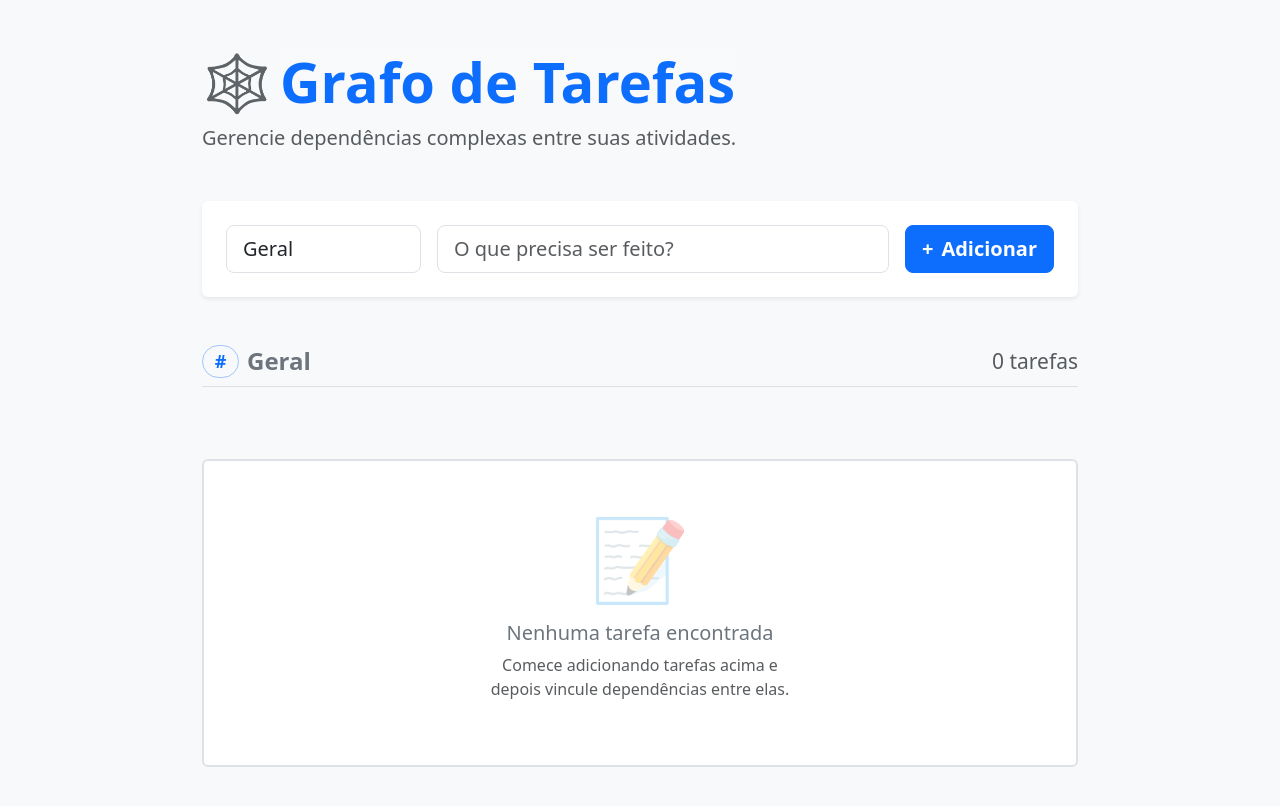
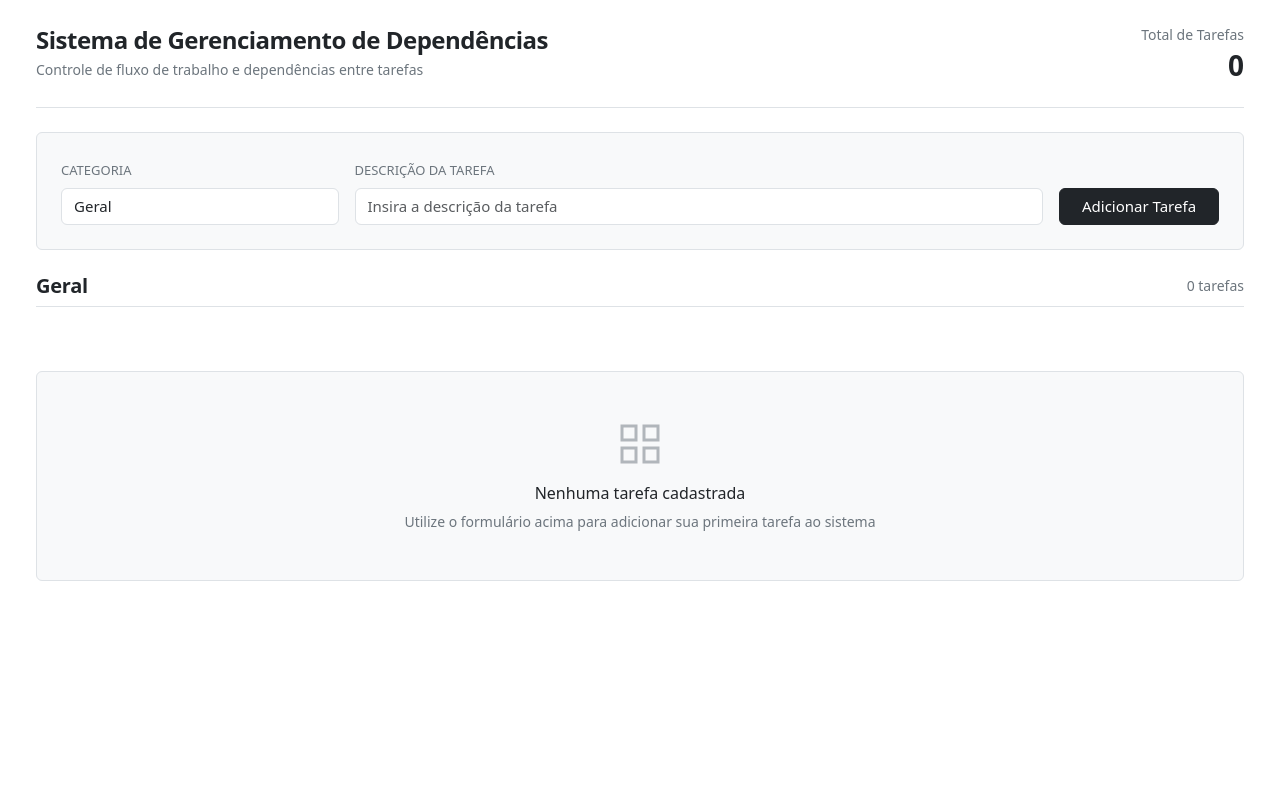
Before and after one commit to Domingos-dp/Task, a Nuxt app: page / in a window 1280 px wide. Shown: the top 806 px of the page. Built offline with nearby package versions, Linux system fonts and the light colour scheme.

Commit message:
feat: nova versao

```diff
--- a/app/app.vue
+++ b/app/app.vue
@@ -33,30 +33,47 @@ const getAvailableDependencies = (taskId: string) => {
 </script>
 
 <template>
-  <div class="min-vh-100 bg-light p-3 p-sm-5 text-dark">
-    <div class="container" style="max-width: 900px">
-      <header class="mb-5 text-center text-sm-start">
+  <div class="min-vh-100 bg-white p-4">
+    <div class="container" style="max-width: 1400px">
+      <!-- Header -->
+      <header class="border-bottom pb-4 mb-4">
+        <div class="row align-items-center">
+          <div class="col">
             <h1
-          class="display-4 fw-bold text-dark d-flex align-items-center justify-content-center justify-content-sm-start gap-2"
+              class="h4 fw-bold text-dark mb-1"
+              style="letter-spacing: -0.5px"
             >
-          <span>🕸️</span>
-          <span class="text-primary bg-gradient"> Grafo de Tarefas </span>
+              Sistema de Gerenciamento de Dependências
             </h1>
-        <p class="mt-2 text-muted lead">
-          Gerencie dependências complexas entre suas atividades.
+            <p class="text-secondary mb-0" style="font-size: 0.875rem">
+              Controle de fluxo de trabalho e dependências entre tarefas
             </p>
+          </div>
+          <div class="col-auto">
+            <div class="text-end">
+              <div class="small text-secondary mb-1">Total de Tarefas</div>
+              <div class="h3 fw-bold text-dark mb-0">{{ tasks.length }}</div>
+            </div>
+          </div>
+        </div>
       </header>
 
-      <section class="card shadow-sm border-0 mb-5">
-        <div class="card-body p-4">
-          <div class="row g-3">
-            <div class="col-12 col-md-3 position-relative">
+      <section class="bg-light border rounded mb-4 p-4">
+        <div class="row g-3 align-items-end">
+          <div class="col-12 col-md-3">
+            <label
+              class="form-label text-secondary fw-medium mb-2"
+              style="font-size: 0.8125rem"
+            >
+              CATEGORIA
+            </label>
             <input
               v-model="newTaskArea"
               list="areas-list"
               type="text"
-                placeholder="Área (ex: Geral)"
-                class="form-control form-control-lg"
+              placeholder="Ex: Desenvolvimento"
+              class="form-control border"
+              style="font-size: 0.9375rem"
             />
             <datalist id="areas-list">
               <option
@@ -68,41 +85,50 @@ const getAvailableDependencies = (taskId: string) => {
           </div>
 
           <div class="col-12 col-md">
+            <label
+              class="form-label text-secondary fw-medium mb-2"
+              style="font-size: 0.8125rem"
+            >
+              DESCRIÇÃO DA TAREFA
+            </label>
             <input
               v-model="newTaskTitle"
               @keyup.enter="handleAddTask"
               type="text"
-                placeholder="O que precisa ser feito?"
-                class="form-control form-control-lg"
+              placeholder="Insira a descrição da tarefa"
+              class="form-control border"
+              style="font-size: 0.9375rem"
             />
           </div>
 
           <div class="col-12 col-md-auto">
             <button
               @click="handleAddTask"
-                class="btn btn-primary btn-lg w-100 d-flex align-items-center justify-content-center gap-2 fw-semibold"
+              class="btn btn-dark w-100 fw-medium"
+              style="min-width: 160px; font-size: 0.9375rem"
             >
-                <span>+</span> Adicionar
+              Adicionar Tarefa
             </button>
-            </div>
           </div>
         </div>
       </section>
 
       <section>
         <div v-for="area in sortedAreas" :key="area" class="mb-5">
+          <div
+            class="d-flex align-items-center justify-content-between mb-3 pb-2 border-bottom"
+          >
             <h2
-            class="h4 fw-bold text-secondary border-bottom pb-2 mb-4 d-flex align-items-center gap-2"
-          >
-            <span
-              class="badge bg-light text-primary border border-primary-subtle rounded-pill"
-              >#</span
+              class="h5 fw-bold text-dark mb-0"
+              style="letter-spacing: -0.25px"
             >
               {{ area }}
-            <span class="small fw-normal text-muted ms-auto"
-              >{{ getTasksForArea(area).length }} tarefas</span
-            >
             </h2>
+            <span class="text-secondary" style="font-size: 0.875rem">
+              {{ getTasksForArea(area).length }}
+              {{ getTasksForArea(area).length === 1 ? "tarefa" : "tarefas" }}
+            </span>
+          </div>
 
           <transition-group
             name="list"
@@ -112,61 +138,82 @@ const getAvailableDependencies = (taskId: string) => {
             <div
               v-for="task in getTasksForArea(area)"
               :key="task.id"
-              class="card border-0 shadow-sm transition-all"
-              :class="[
-                isTaskBlocked(task)
-                  ? 'border-start border-5 border-danger bg-danger bg-opacity-10'
+              class="border rounded transition-all"
+              :style="{
+                borderLeftWidth: '4px',
+                borderLeftColor: isTaskBlocked(task)
+                  ? '#dc3545'
                   : task.status === 'completed'
-                  ? 'border-start border-5 border-success opacity-75'
-                  : 'border-start border-5 border-primary',
-              ]"
+                  ? '#198754'
+                  : '#6c757d',
+              }"
             >
-              <div class="card-body p-4">
+              <div class="p-4">
                 <div
                   class="d-flex align-items-start justify-content-between gap-3 mb-3"
                 >
-                  <div class="d-flex align-items-center gap-3 flex-grow-1">
-                    <div class="form-check">
+                  <div class="d-flex align-items-start gap-3 flex-grow-1">
+                    <div class="form-check mt-1">
                       <input
                         type="checkbox"
                         :checked="task.status === 'completed'"
                         @change="toggleTaskStatus(task.id)"
                         :disabled="isTaskBlocked(task)"
-                        class="form-check-input fs-4"
-                        style="cursor: pointer"
+                        class="form-check-input border-secondary"
+                        style="
+                          width: 1.125rem;
+                          height: 1.125rem;
+                          cursor: pointer;
+                        "
                       />
                     </div>
 
-                    <div class="d-flex flex-column">
-                      <span
-                        class="fs-5 fw-semibold transition-all"
+                    <div class="flex-grow-1">
+                      <div
+                        class="fw-medium mb-2 transition-all"
                         :class="{
-                          'text-decoration-line-through text-muted':
+                          'text-decoration-line-through text-secondary':
                             task.status === 'completed',
                           'text-dark': task.status !== 'completed',
                         }"
+                        style="font-size: 1rem; line-height: 1.5"
                       >
                         {{ task.title }}
-                      </span>
+                      </div>
 
-                      <div class="d-flex gap-2 mt-1">
+                      <div class="d-flex gap-2">
                         <span
                           v-if="isTaskBlocked(task)"
-                          class="badge bg-danger bg-opacity-10 text-danger border border-danger-subtle"
+                          class="badge bg-danger text-white"
+                          style="
+                            font-size: 0.6875rem;
+                            font-weight: 600;
+                            padding: 0.375rem 0.75rem;
+                          "
                         >
-                          🔒 Bloqueado por dependências
+                          BLOQUEADA
                         </span>
                         <span
                           v-else-if="task.status === 'completed'"
-                          class="badge bg-success bg-opacity-10 text-success border border-success-subtle"
+                          class="badge bg-success text-white"
+                          style="
+                            font-size: 0.6875rem;
+                            font-weight: 600;
+                            padding: 0.375rem 0.75rem;
+                          "
                         >
-                          ✅ Concluído
+                          CONCLUÍDA
                         </span>
                         <span
                           v-else
-                          class="badge bg-primary bg-opacity-10 text-primary border border-primary-subtle"
+                          class="badge bg-secondary text-white"
+                          style="
+                            font-size: 0.6875rem;
+                            font-weight: 600;
+                            padding: 0.375rem 0.75rem;
+                          "
                         >
-                          ⏳ Pendente
+                          EM PROGRESSO
                         </span>
                       </div>
                     </div>
@@ -174,69 +221,63 @@ const getAvailableDependencies = (taskId: string) => {
 
                   <button
                     @click="removeTask(task.id)"
-                    class="btn btn-outline-danger border-0 p-2 rounded-circle"
-                    title="Excluir Tarefa"
-                    style="text-decoration: none"
+                    class="btn btn-link text-secondary p-0 border-0"
+                    title="Remover tarefa"
+                    style="text-decoration: none; opacity: 0.7"
                   >
                     <svg
                       xmlns="http://www.w3.org/2000/svg"
-                      width="20"
-                      height="20"
-                      viewBox="0 0 20 20"
-                      fill="currentColor"
+                      width="18"
+                      height="18"
+                      viewBox="0 0 24 24"
+                      fill="none"
+                      stroke="currentColor"
+                      stroke-width="2"
                     >
+                      <polyline points="3 6 5 6 21 6"></polyline>
                       <path
-                        fill-rule="evenodd"
-                        d="M9 2a1 1 0 00-.894.553L7.382 4H4a1 1 0 000 2v10a2 2 0 002 2h8a2 2 0 002-2V6a1 1 0 100-2h-3.382l-.724-1.447A1 1 0 0011 2H9zM7 8a1 1 0 012 0v6a1 1 0 11-2 0V8zm5-1a1 1 0 00-1 1v6a1 1 0 102 0V8a1 1 0 00-1-1z"
-                        clip-rule="evenodd"
-                      />
+                        d="M19 6v14a2 2 0 0 1-2 2H7a2 2 0 0 1-2-2V6m3 0V4a2 2 0 0 1 2-2h4a2 2 0 0 1 2 2v2"
+                      ></path>
+                      <line x1="10" y1="11" x2="10" y2="17"></line>
+                      <line x1="14" y1="11" x2="14" y2="17"></line>
                     </svg>
                   </button>
                 </div>
 
-                <div class="mt-4 pt-3 border-top">
-                  <div class="row g-3 align-items-start">
-                    <div class="col-12 col-md">
-                      <h3
-                        class="h6 fw-bold text-muted text-uppercase mb-2 d-flex align-items-center gap-1"
-                        style="font-size: 0.75rem; letter-spacing: 0.05em"
+                <div class="pt-3 mt-3 border-top">
+                  <div class="row g-4">
+                    <div class="col-12 col-lg-7">
+                      <div class="mb-2">
+                        <label
+                          class="text-secondary fw-medium"
+                          style="font-size: 0.75rem; letter-spacing: 0.5px"
                         >
-                        <svg
-                          xmlns="http://www.w3.org/2000/svg"
-                          width="12"
-                          height="12"
-                          viewBox="0 0 20 20"
-                          fill="currentColor"
-                        >
-                          <path
-                            fill-rule="evenodd"
-                            d="M12.586 4.586a2 2 0 112.828 2.828l-3 3a2 2 0 01-2.828 0 1 1 0 00-1.414 1.414 4 4 0 005.656 0l3-3a4 4 0 00-5.656-5.656l-1.5 1.5a1 1 0 101.414 1.414l1.5-1.5zm-5 5a2 2 0 012.828 0 1 1 0 101.414-1.414 4 4 0 00-5.656 0l-3 3a4 4 0 105.656 5.656l1.5-1.5a1 1 0 10-1.414-1.414l-1.5 1.5a2 2 0 11-2.828-2.828l3-3z"
-                            clip-rule="evenodd"
-                          />
-                        </svg>
-                        Pré-requisitos (Depende de)
-                      </h3>
+                          DEPENDÊNCIAS
+                        </label>
+                      </div>
 
                       <div class="d-flex flex-wrap gap-2">
                         <span
                           v-if="task.dependencies.length === 0"
-                          class="small text-muted fst-italic py-1"
+                          class="text-muted"
+                          style="font-size: 0.875rem"
                         >
-                          Esta tarefa não tem dependências.
+                          Nenhuma dependência configurada
                         </span>
 
                         <div
                           v-for="depId in task.dependencies"
                           :key="depId"
-                          class="badge rounded-pill d-flex align-items-center gap-2 border fw-normal text-dark px-3 py-2"
+                          class="d-inline-flex align-items-center gap-2 border rounded px-3 py-2"
                           :class="
                             tasks.find((t) => t.id === depId)?.status ===
                             'completed'
-                              ? 'bg-success bg-opacity-10 border-success-subtle text-success-emphasis'
-                              : 'bg-warning bg-opacity-10 border-warning-subtle text-warning-emphasis'
+                              ? 'bg-success bg-opacity-10 border-success text-success'
+                              : 'bg-warning bg-opacity-10 border-warning text-dark'
                           "
+                          style="font-size: 0.875rem"
                         >
-                          <span class="text-truncate" style="max-width: 150px">
+                          <span class="text-truncate" style="max-width: 200px">
                             {{
                               tasks.find((t) => t.id === depId)?.title ||
                               "Tarefa Removida"
@@ -244,22 +285,48 @@ const getAvailableDependencies = (taskId: string) => {
                           </span>
                           <button
                             @click="removeDependency(task.id, depId)"
-                            class="btn-close btn-close-dark"
-                            style="width: 0.5em; height: 0.5em"
+                            class="btn btn-link p-0 border-0 text-reset"
+                            style="
+                              text-decoration: none;
+                              opacity: 0.6;
+                              line-height: 1;
+                            "
                             title="Remover dependência"
-                          ></button>
+                          >
+                            <svg
+                              xmlns="http://www.w3.org/2000/svg"
+                              width="14"
+                              height="14"
+                              viewBox="0 0 24 24"
+                              fill="none"
+                              stroke="currentColor"
+                              stroke-width="2"
+                            >
+                              <line x1="18" y1="6" x2="6" y2="18"></line>
+                              <line x1="6" y1="6" x2="18" y2="18"></line>
+                            </svg>
+                          </button>
                         </div>
                       </div>
                     </div>
 
-                    <div class="col-12 col-md-auto" style="min-width: 250px">
+                    <div class="col-12 col-lg-5">
+                      <div class="mb-2">
+                        <label
+                          class="text-secondary fw-medium"
+                          style="font-size: 0.75rem; letter-spacing: 0.5px"
+                        >
+                          ADICIONAR DEPENDÊNCIA
+                        </label>
+                      </div>
                       <div class="input-group">
                         <select
                           v-model="selectedDependency[task.id]"
-                          class="form-select form-select-sm"
+                          class="form-select border"
+                          style="font-size: 0.875rem"
                         >
                           <option :value="undefined" disabled selected>
-                            Vincular dependência...
+                            Selecionar tarefa
                           </option>
                           <option
                             v-for="candidate in getAvailableDependencies(
@@ -270,11 +337,6 @@ const getAvailableDependencies = (taskId: string) => {
                             :disabled="task.dependencies.includes(candidate.id)"
                           >
                             {{ candidate.title }}
-                            {{
-                              task.dependencies.includes(candidate.id)
-                                ? "(Já vinculada)"
-                                : ""
-                            }}
                           </option>
                         </select>
 
@@ -285,23 +347,12 @@ const getAvailableDependencies = (taskId: string) => {
                               selectedDependency[task.id] = '';
                             }
                           }"
-                          class="btn btn-outline-secondary btn-sm"
+                          class="btn btn-outline-dark"
                           :disabled="!selectedDependency[task.id]"
-                          title="Adicionar Vínculo"
+                          title="Vincular dependência"
+                          style="font-size: 0.875rem"
                         >
-                          <svg
-                            xmlns="http://www.w3.org/2000/svg"
-                            width="20"
-                            height="20"
-                            viewBox="0 0 20 20"
-                            fill="currentColor"
-                          >
-                            <path
-                              fill-rule="evenodd"
-                              d="M10 3a1 1 0 011 1v5h5a1 1 0 110 2h-5v5a1 1 0 11-2 0v-5H4a1 1 0 110-2h5V4a1 1 0 011-1z"
-                              clip-rule="evenodd"
-                            />
-                          </svg>
+                          Vincular
                         </button>
                       </div>
                     </div>
@@ -315,13 +366,27 @@ const getAvailableDependencies = (taskId: string) => {
 
       <div
         v-if="tasks.length === 0"
-        class="text-center text-muted mt-5 py-5 bg-white rounded border border-2 border-dashed"
+        class="text-center border rounded p-5 bg-light"
       >
-        <div class="display-1 mb-3 opacity-50">📝</div>
-        <h3 class="h5 fw-normal text-secondary">Nenhuma tarefa encontrada</h3>
-        <p class="mt-2 text-muted mx-auto" style="max-width: 300px">
-          Comece adicionando tarefas acima e depois vincule dependências entre
-          elas.
+        <svg
+          xmlns="http://www.w3.org/2000/svg"
+          width="48"
+          height="48"
+          viewBox="0 0 24 24"
+          fill="none"
+          stroke="currentColor"
+          stroke-width="1.5"
+          class="text-secondary opacity-50 mb-3"
+        >
+          <rect x="3" y="3" width="7" height="7"></rect>
+          <rect x="14" y="3" width="7" height="7"></rect>
+          <rect x="14" y="14" width="7" height="7"></rect>
+          <rect x="3" y="14" width="7" height="7"></rect>
+        </svg>
+        <h3 class="h6 fw-medium text-dark mb-2">Nenhuma tarefa cadastrada</h3>
+        <p class="text-secondary mb-0" style="font-size: 0.875rem">
+          Utilize o formulário acima para adicionar sua primeira tarefa ao
+          sistema
         </p>
       </div>
     </div>
@@ -346,4 +411,8 @@ const getAvailableDependencies = (taskId: string) => {
   width: 100%;
   z-index: 0;
 }
+
+.btn:hover {
+  opacity: 0.9;
+}
 </style>
```
Lines whose indentation alone changed are shown as unchanged.
